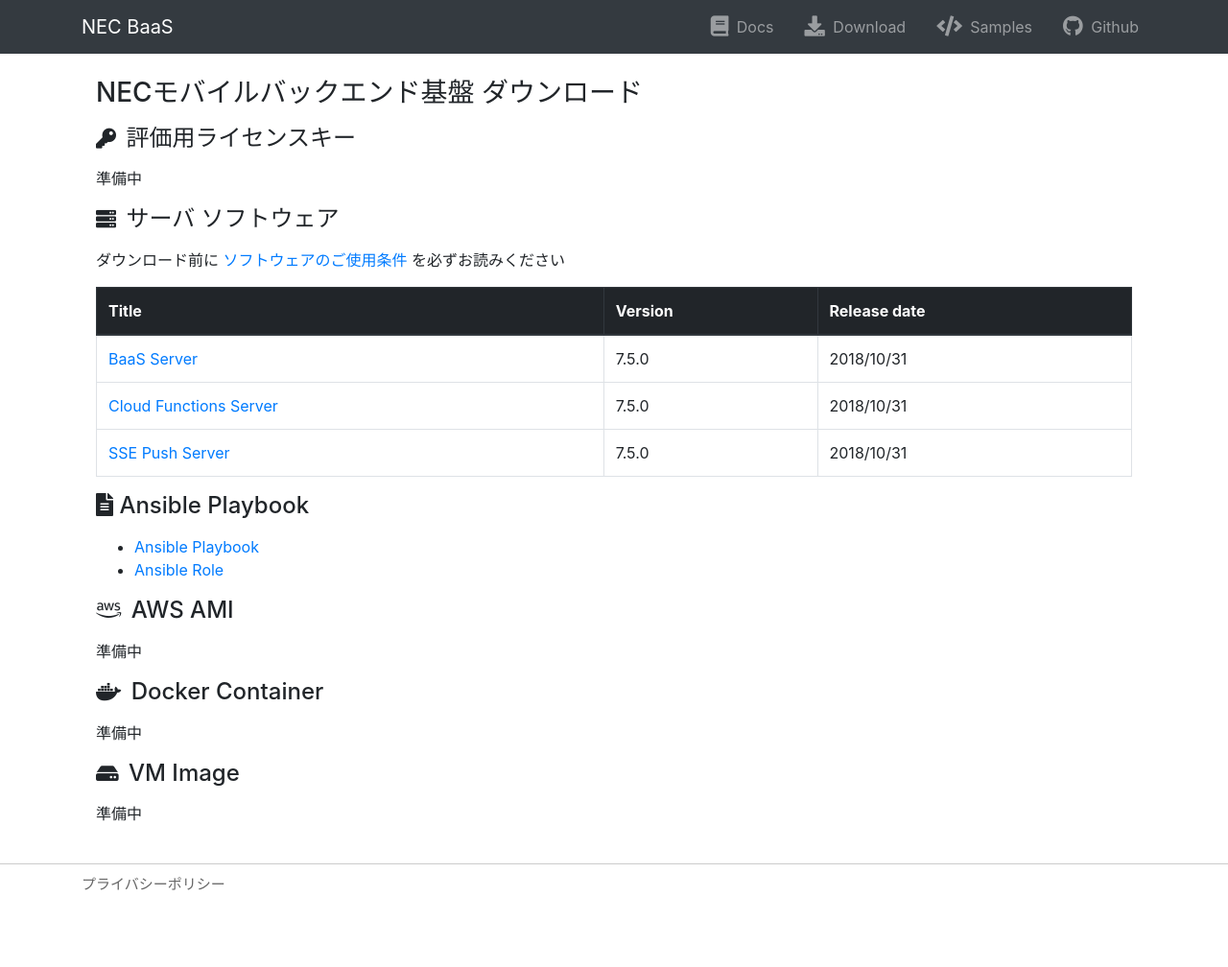
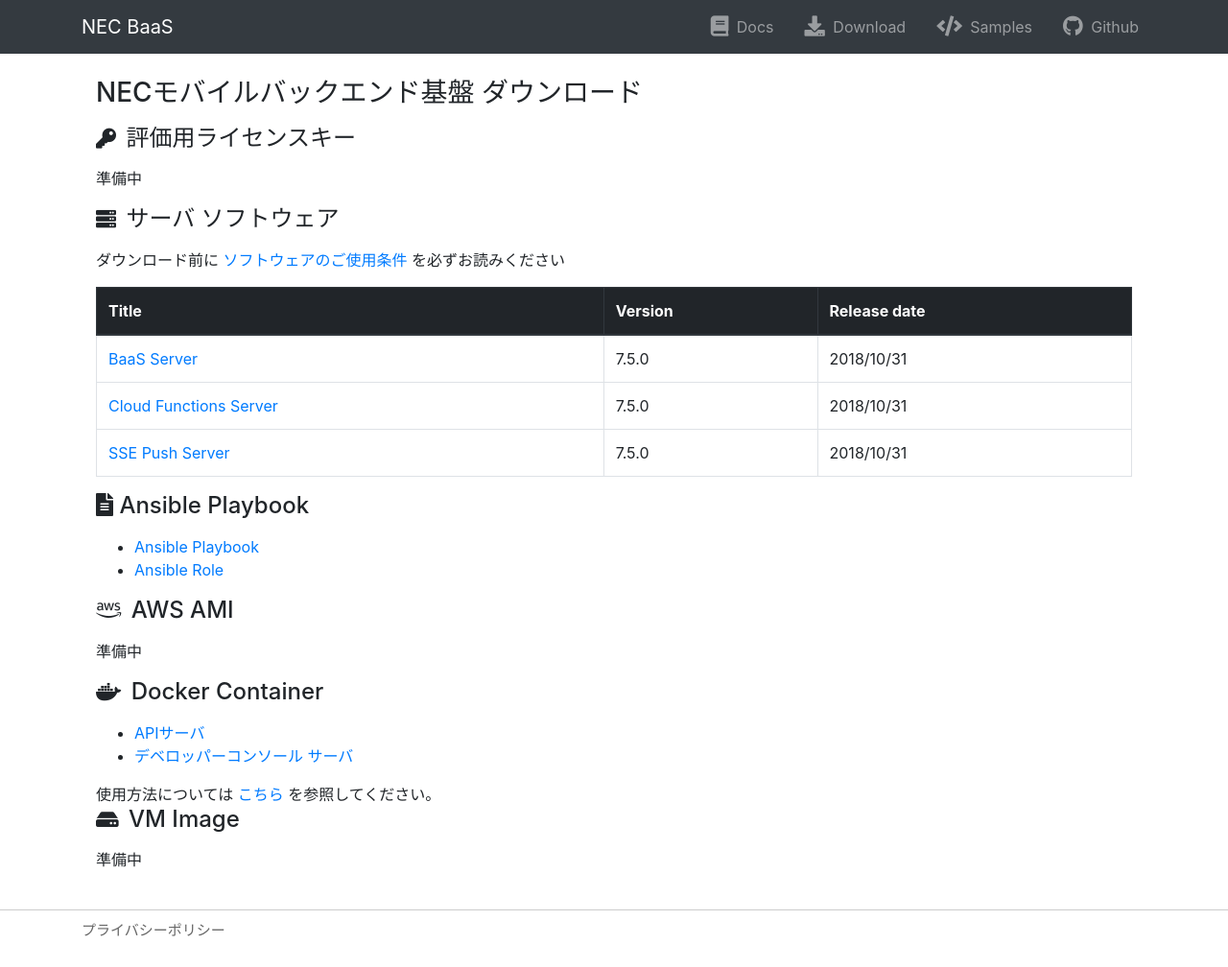
Before and after one commit to nec-baas/nec-baas.github.io, a Jekyll site: the page built from downloads.html, in a window 1280 px wide. Shown: the whole page at 96% size. Built offline with Jekyll 4.4.1, drawn with Linux system fonts in a browser that asks for light colours; nearby versions of some CDN libraries; before the commit the page ends 960 px from its top, so only the background shows below that.

Commit message:
add docker images

```diff
--- a/downloads.html
+++ b/downloads.html
@@ -55,7 +55,12 @@
 
             <h4 class="pb-2"><i class="fab fa-docker fa-sm pr-1"></i> Docker Container</h4>
 
-            <p>準備中</p>
+            <ul>
+              <li><a href="https://hub.docker.com/r/necbaas/api-server/">APIサーバ</a>
+              <li><a href="https://hub.docker.com/r/necbaas/console-server/">デベロッパーコンソール サーバ</a>
+            </ul>
+
+            使用方法については <a href="https://github.com/nec-baas/docker-baas-server">こちら</a> を参照してください。
 
             <h4 class="pb-2"><i class="fas fa-hdd fa-sm pr-1"></i> VM Image</h4>
 
```
